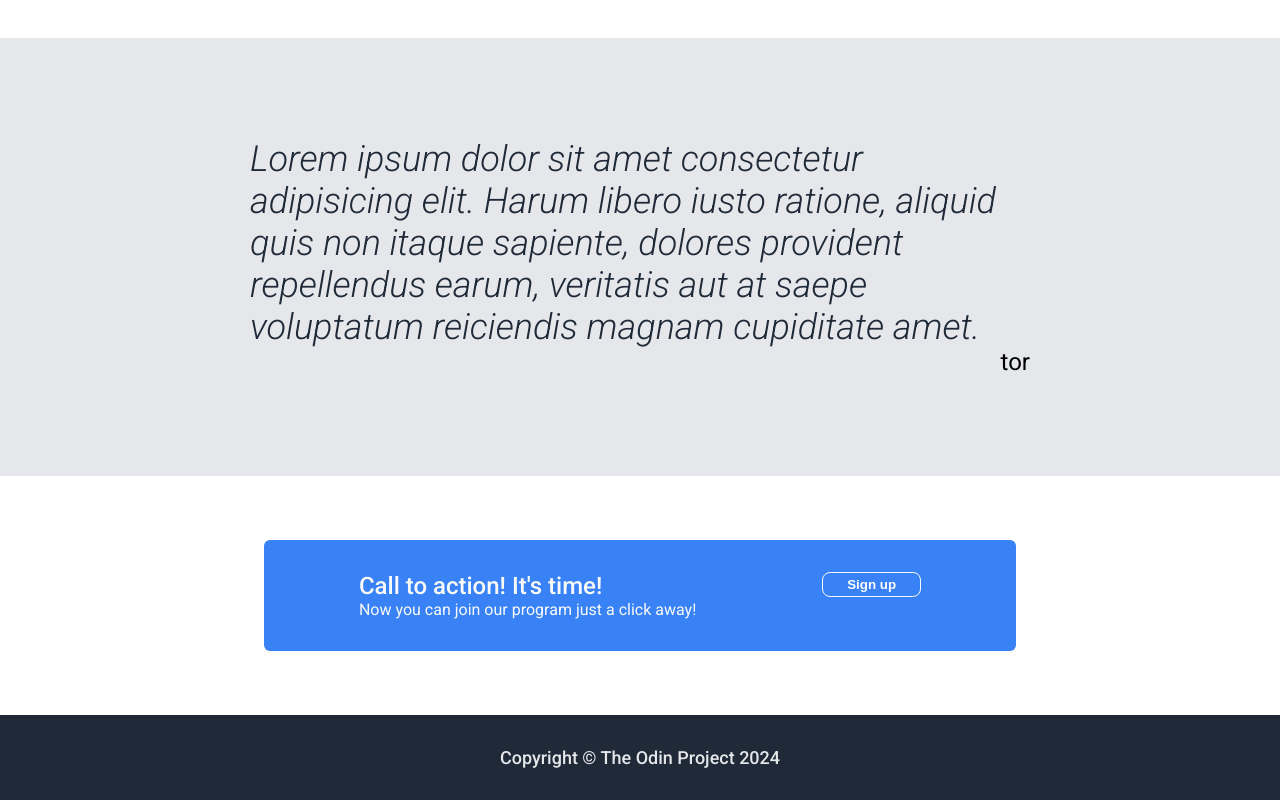
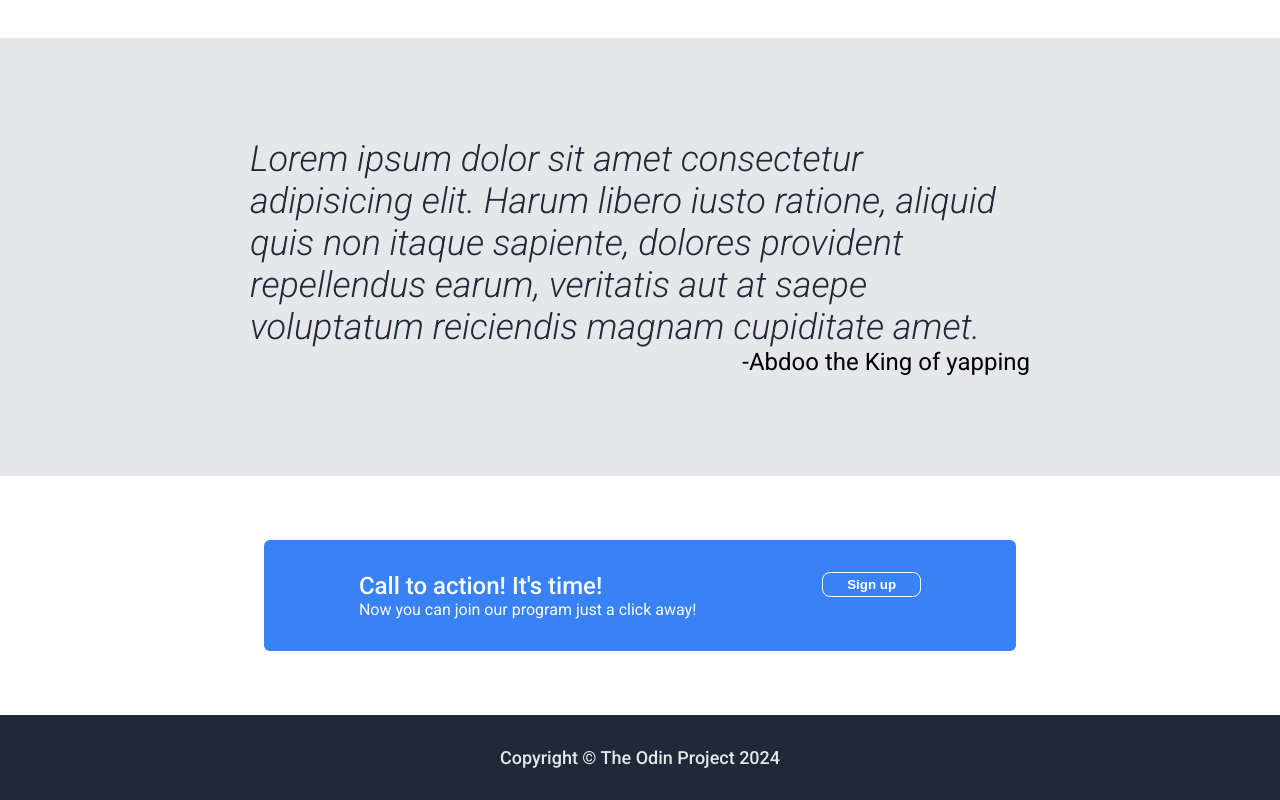
Before and after one commit to stungtoung/odin-landigpage, a plain HTML site: page index.html in a window 1280 px wide. Shown: the part 817-1617 px from the top of the page. Drawn offline with Linux system fonts and the light colour scheme.

Commit message:
update signture and page name

```diff
--- a/index.html
+++ b/index.html
@@ -3,7 +3,7 @@
 <head>
     <meta charset="UTF-8">
     <meta name="viewport" content="width=device-width, initial-scale=1.0">
-    <title>Document</title>
+    <title>Odin Landing page</title>
     <link rel="stylesheet" href="style.css">
 </head>
 <body>
@@ -52,7 +52,7 @@
 
     <div class="qt">
         <div class="qtt">Lorem ipsum dolor sit amet consectetur adipisicing elit. Harum libero iusto ratione, aliquid quis non itaque sapiente, dolores provident repellendus earum, veritatis aut at saepe voluptatum reiciendis magnam cupiditate amet.</div>
-        <div class="qts">tor</div>
+        <div class="qts">-Abdoo the King of yapping</div>
     </div>
 
     <div class="call">
```
